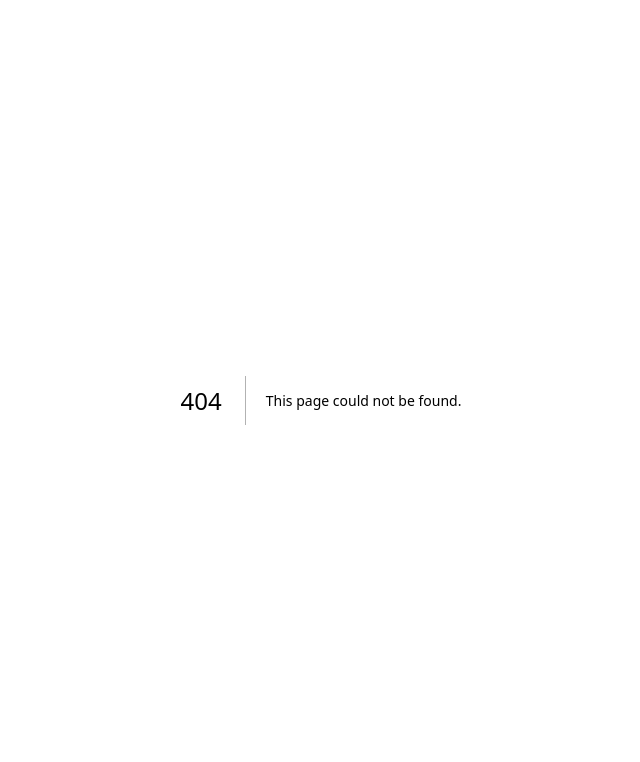
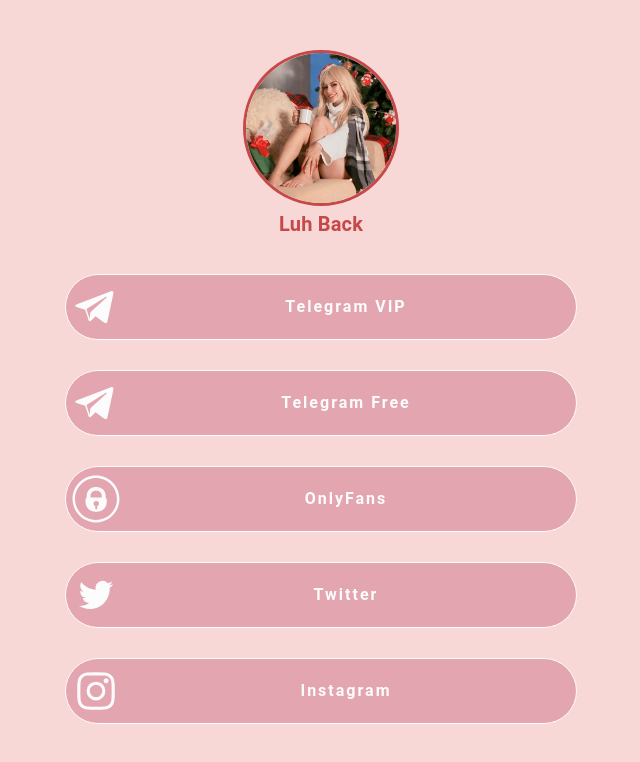
Before and after one commit to mentalitydark/luhback-site, a Next.js app: page /telegram in a window 1280 px wide. Before the commit this address had no page. Shown: the top 762 px of the page, without its empty margins (319-959 px from the left). Built offline with nearby package versions, Linux system fonts and the light colour scheme.

Commit message:
Create page Telegram

```diff
--- /dev/null
+++ b/src/pages/telegram.tsx
@@ -0,0 +1,4 @@
+import Page from '@/components/Pages/Links'
+export default function Telegram() {
+  return <Page />
+}
```
